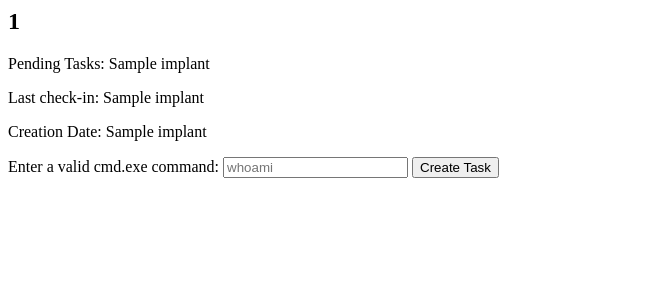
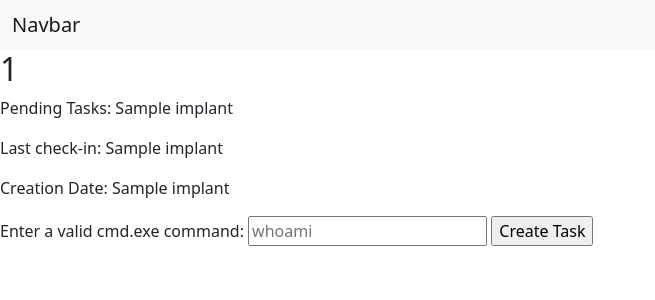
Before and after one commit to stephanitus/Arbiter, a Python web app: template C2-Server/templates/monitor.html in a window 1280 px wide. Shown: the top 300 px of the page, without its empty margins (0-655 px from the left). Run offline with Jinja, Linux system fonts and the light colour scheme; the template is opened without the code that fills it: most values are stand-ins (such as "Sample title", 1, 10 or a date in 2020).

Commit message:
added some css style to monitor.html

```diff
--- a/C2-Server/templates/monitor.html
+++ b/C2-Server/templates/monitor.html
@@ -1,5 +1,17 @@
 <!-- webpage for admin to see various data about implants -->
-
+<!doctype html>
+<html lang="en">
+    <head>
+        <link href="https://cdn.jsdelivr.net/npm/bootstrap@5.1.3/dist/css/bootstrap.min.css" rel="stylesheet" integrity="sha384-1BmE4kWBq78iYhFldvKuhfTAU6auU8tT94WrHftjDbrCEXSU1oBoqyl2QvZ6jIW3" crossorigin="anonymous">
+        <meta name="viewport" content="width=device-width, initial-scale=1">
+        <script src="https://cdn.jsdelivr.net/npm/bootstrap@5.1.3/dist/js/bootstrap.bundle.min.js" integrity="sha384-ka7Sk0Gln4gmtz2MlQnikT1wXgYsOg+OMhuP+IlRH9sENBO0LRn5q+8nbTov4+1p" crossorigin="anonymous"></script>
+    </head>
+    <body>
+        <nav class="navbar navbar-light bg-light">
+            <div class="container-fluid">
+                <span class="navbar-brand mb-0 h1">Navbar</span>
+            </div>
+        </nav>
         {% for implant in implants %}
         <div>
             <h2>{{implant[0]}}</h2>
@@ -13,3 +25,5 @@
             </form>
         </div>
         {% endfor %}
+    </body>
+</html>
```
Lines whose indentation alone changed are shown as unchanged.
